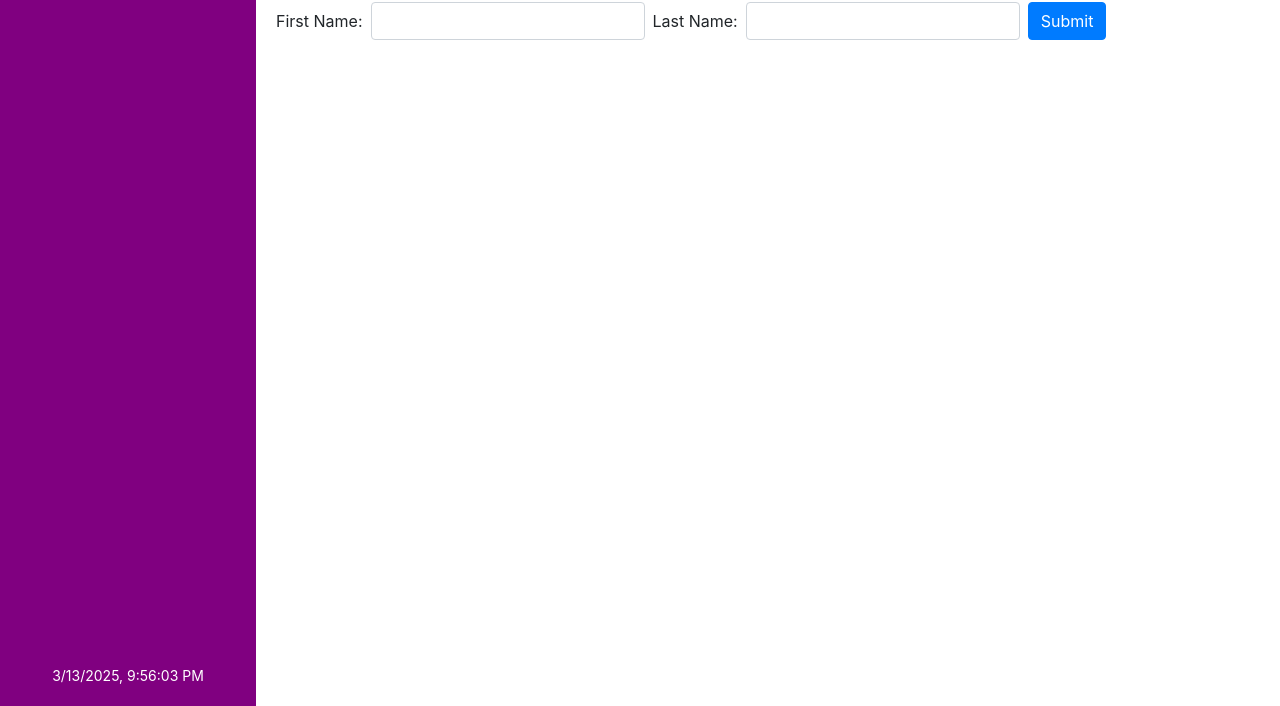
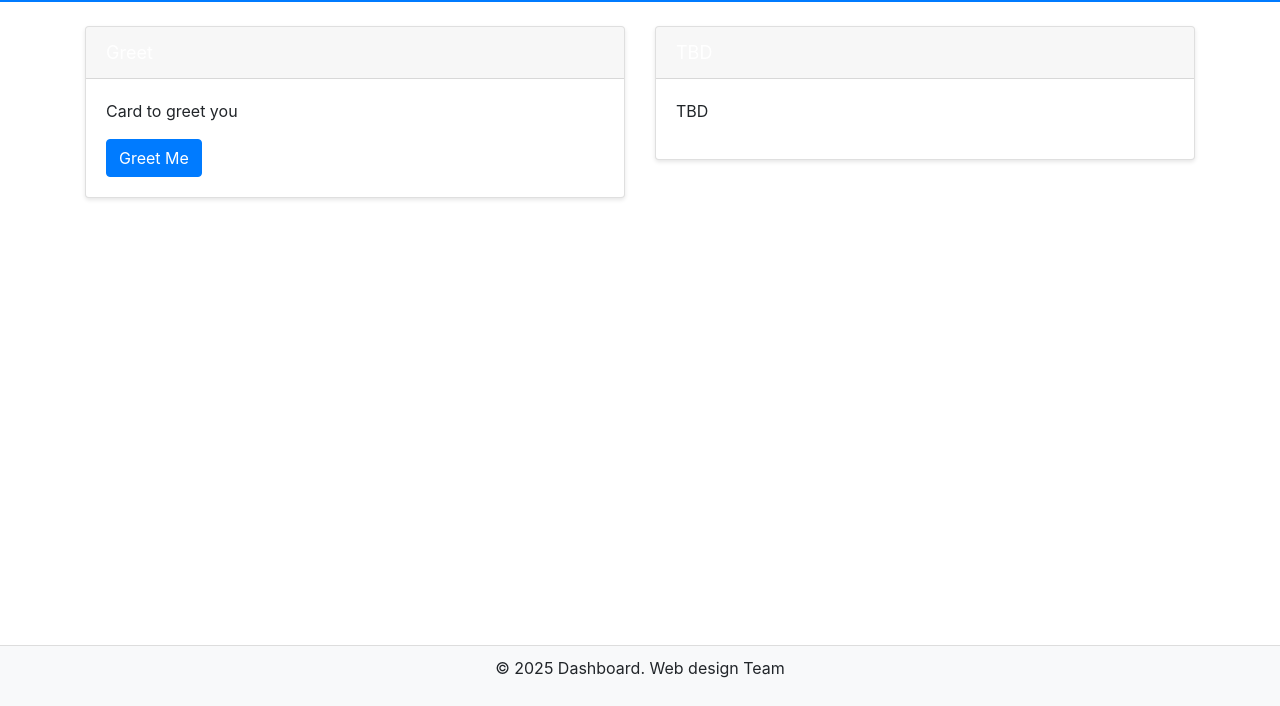
Before and after one commit to samalrashmi/samalrashmi.github.io, a plain HTML site: page index.html in a window 1280 px wide. Shown: the part 94-800 px from the top of the page. Drawn offline with nearby package versions, Linux system fonts and the light colour scheme.

Commit message:
New look and feel

```diff
--- a/greet.css
+++ b/greet.css
@@ -1,7 +1,10 @@
 body {
     font-family: Arial, sans-serif;
     margin: 0;
+    padding: 0;
     display: flex;
+    flex-direction: column;
+    min-height: 100vh;
 }
 
 .banner {
@@ -54,3 +57,46 @@ body {
     color: #333;
     text-shadow: 1px 1px 2px rgba(0, 0, 0, 0.2);
 }
+
+header.header {
+    background-color: #007bff;
+    color: white;
+    padding: 20px;
+    text-align: center;
+}
+
+footer.footer {
+    background-color: #f8f9fa;
+    text-align: center;
+    padding: 10px;
+    margin-top: auto;
+    border-top: 1px solid #ddd;
+}
+
+.card {
+    border: 1px solid #ddd;
+    border-radius: 8px;
+    box-shadow: 0 2px 4px rgba(0, 0, 0, 0.1);
+    transition: transform 0.2s, box-shadow 0.2s;
+}
+
+.card-hover:hover {
+    transform: translateY(-5px);
+    box-shadow: 0 4px 8px rgba(0, 0, 0, 0.2);
+}
+
+.card-header {
+    background-color: #007bff;
+    color: white;
+    padding: 10px;
+    font-size: 18px;
+    border-bottom: 1px solid #ddd;
+}
+
+.card-body {
+    padding: 15px;
+}
+
+.container {
+    flex: 1;
+}
--- a/index.html
+++ b/index.html
@@ -3,33 +3,42 @@
 <head>
     <meta charset="UTF-8">
     <meta name="viewport" content="width=device-width, initial-scale=1.0">
-    <title>Welcome Page</title>
+    <title>Dashboard</title>
     <link rel="stylesheet" href="./greet.css">
     <link rel="stylesheet" href="https://stackpath.bootstrapcdn.com/bootstrap/4.5.2/css/bootstrap.min.css">
 </head>
 <body>
-    <div class="banner">
-        <div id="userName" class="user-name"></div>
-        <div id="dateTime" class="date-time"></div>
-    </div>
-    <div class="container" id="content">
+    <header class="header">
+        <h1>Rapid UI Generation Tool</h1>
+    </header>
+    <main class="container mt-4">
         <div class="row">
-            <div class="col-md-12 content">
-                <div class="d-flex justify-content-between align-items-center">
-                    <h1>Welcome!</h1>
-                    <p id="localTime" class="text-right"></p>
+            <div class="col-md-6">
+                <div class="card card-hover">
+                    <div class="card-header">Greet</div>
+                    <div class="card-body">
+                        <p>Card to greet you</p>
+                        <button class="btn btn-primary" onclick="openGreetPage()">Greet Me</button>
+                    </div>
                 </div>
-                <form id="welcomeForm" class="form-inline">
-                    <label for="firstName" class="mr-2">First Name:</label>
-                    <input type="text" id="firstName" class="form-control mr-2" maxlength="30" required>
-                    <label for="lastName" class="mr-2">Last Name:</label>
-                    <input type="text" id="lastName" class="form-control mr-2" maxlength="30" required>
-                    <button type="submit" class="btn btn-primary">Submit</button>
-                </form>
-                <p id="welcomeMessage" class="welcome-message"></p>
+            </div>
+            <div class="col-md-6">
+                <div class="card card-hover">
+                    <div class="card-header">TBD</div>
+                    <div class="card-body">
+                        <p>TBD</p>
+                    </div>
+                </div>
             </div>
         </div>
-    </div>
-    <script src="./greet.js"></script>
+    </main>
+    <footer class="footer">
+        <p>&copy; 2025 Dashboard. Web design Team</p>
+    </footer>
+    <script>
+        function openGreetPage() {
+            window.location.href = './greet.html';
+        }
+    </script>
 </body>
 </html>
```
Also changed, not shown: greet.html (added, +36 -0 lines).
